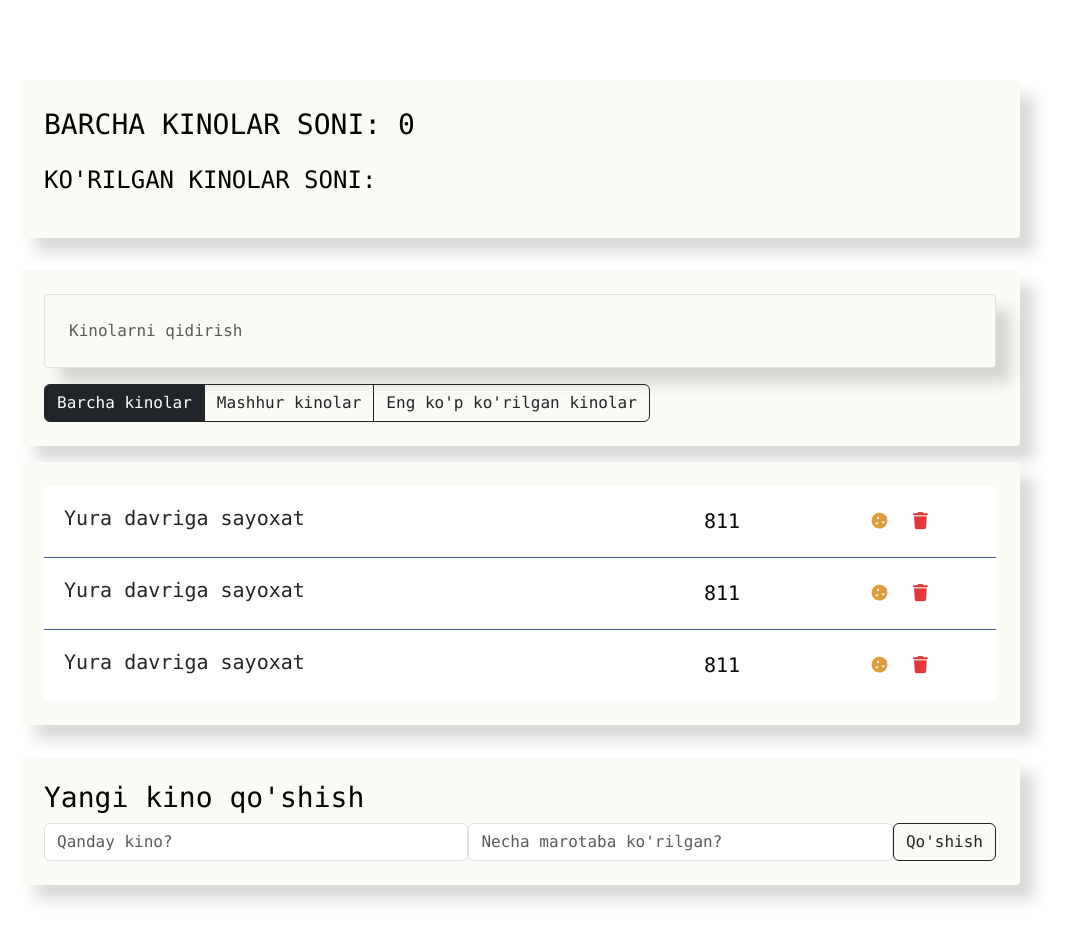
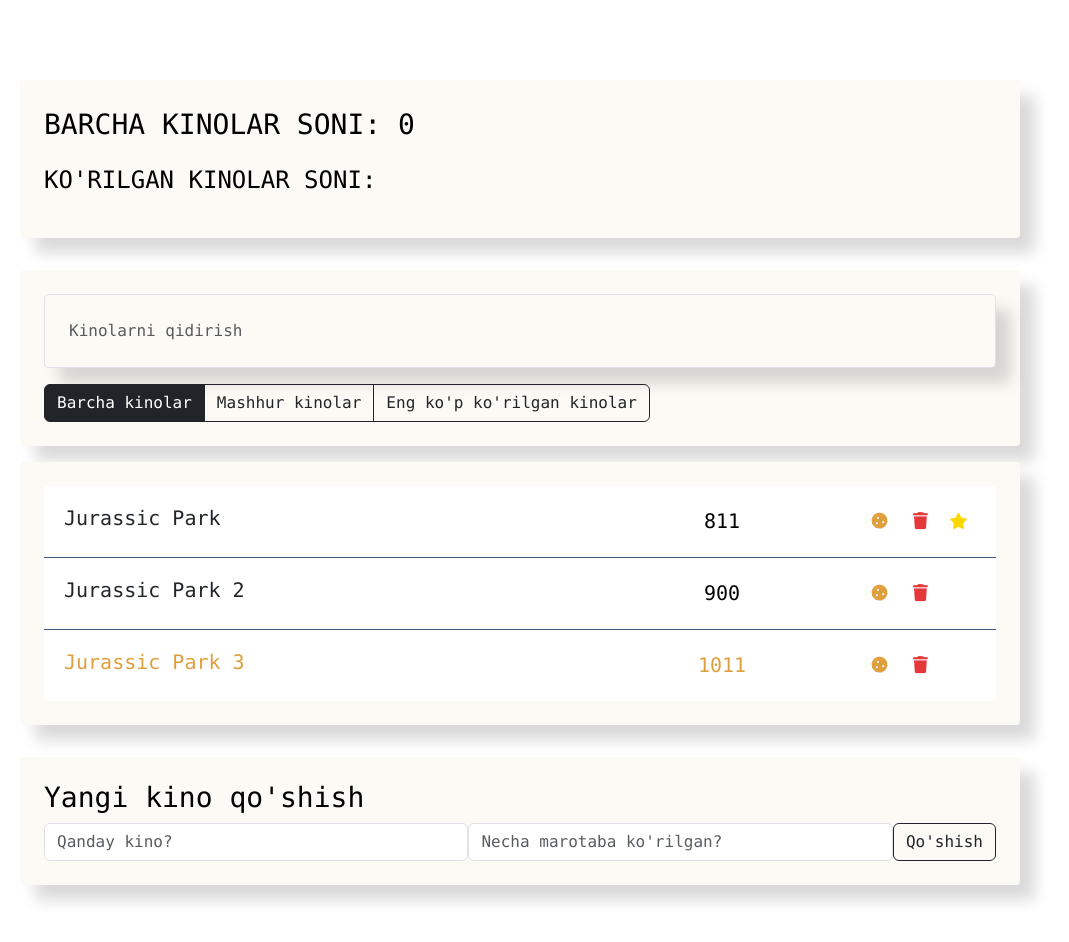
Before and after one commit to HojiakbarSultonov/VueJS, a Vue app: page / in a window 1280 px wide. Shown: the top 942 px of the page, without its empty margins (120-1189 px from the left). Built offline with nearby package versions, Linux system fonts and the light colour scheme.

Commit message:
bind and props

```diff
--- a/src/components/movieList/MovieList.vue
+++ b/src/components/movieList/MovieList.vue
@@ -1,8 +1,6 @@
 <template>
-<ul class="movie_list list-group">
-<MovieListItem/>
-<MovieListItem/>
-<MovieListItem/>
+<ul  class="movie_list list-group">
+<MovieListItem v-for="movie in movies" :movie="movie"/>
 </ul>
 </template>
 
@@ -11,7 +9,29 @@
 
 export default {
     name: "MovieList",
-      components: {MovieListItem}
+      components: {MovieListItem},
+    data(){
+        return{
+            movies:[
+                {
+                   name:'Jurassic Park',
+                   viewers:811,
+                    favourite:false,
+                    like:true
+                },    {
+                   name:'Jurassic Park 2',
+                   viewers:900,
+                    favourite:false,
+                    like:false
+                },    {
+                   name:'Jurassic Park 3',
+                   viewers:1011,
+                    favourite:true,
+                    like:false
+                },
+            ]
+        }
+    }
 }
 </script>
 
--- a/src/components/movieListItem/MovieListItem.vue
+++ b/src/components/movieListItem/MovieListItem.vue
@@ -1,7 +1,7 @@
 <template>
-    <li class="list-group-item d-flex justify-content-between ">
-    <span class="list-group-item-label">Yura davriga sayoxat</span>
-    <input type="number" class="list-group-item-input" defaultValue="811">
+    <li class="list-group-item d-flex justify-content-between" :class="[{like:movie.like}, {favourite:movie.favourite}]" >
+    <span class="list-group-item-label">{{movie.name}}</span>
+    <input type="number" class="list-group-item-input" :value="movie.viewers">
         <div class="d-flex justify-content-center align-items-center">
             <button type="button" class="btn btn-cookie btn-sm">
                 <i class="fas fa-cookie"></i>
@@ -18,7 +18,12 @@
 
 <script>
 export default {
-    name: "MovieListItem"
+   props:{
+       movie:{
+           type:Object,
+           required:true
+       }
+   }
 }
 </script>
 
```
